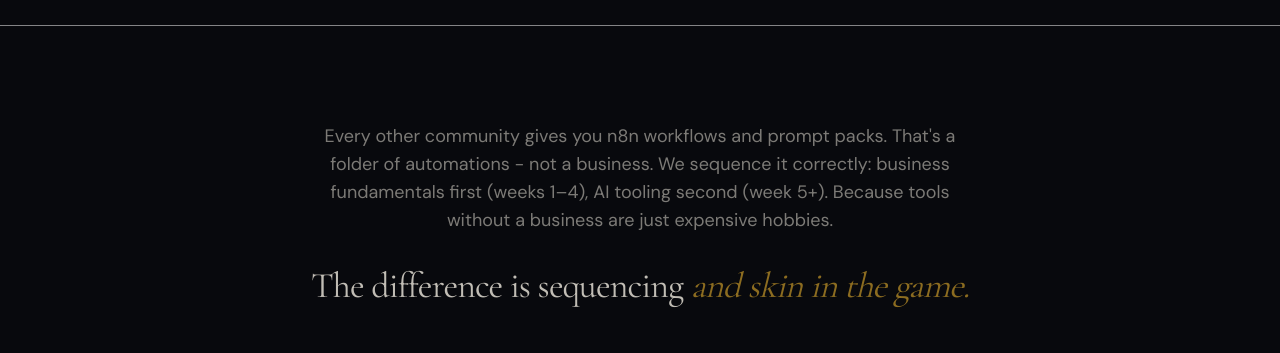
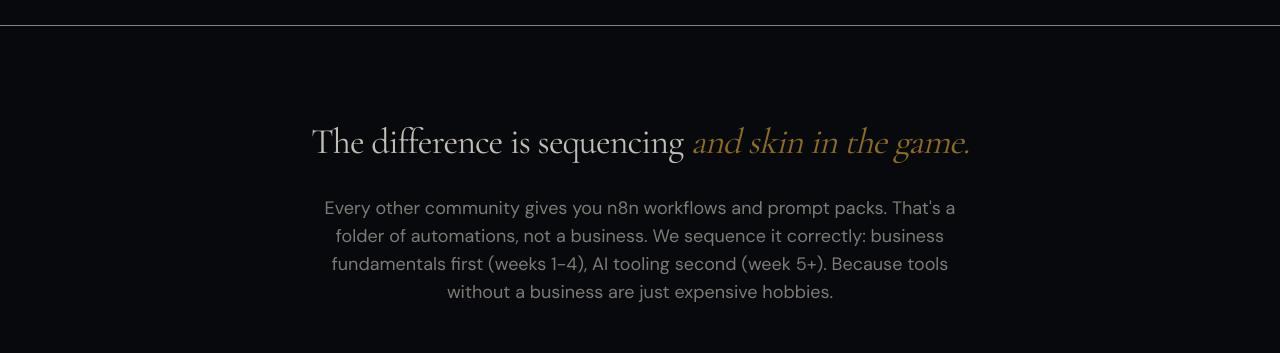
Before and after one commit to AI-Marketing-Services/aims-platform, a Next.js app: page / in a window 1280 px wide. Shown: the part 900-1253 px from the top of the page. Built offline with nearby package versions, Linux system fonts and the light colour scheme; no server answers.

Commit message:
fix: comparison section header above body text

```diff
--- a/src/components/community/ComparisonTable.tsx
+++ b/src/components/community/ComparisonTable.tsx
@@ -21,16 +21,16 @@ export function ComparisonTable() {
     <section className="relative py-20 sm:py-24 border-t border-line/50">
       <div className="mx-auto max-w-4xl px-4">
         <div className="text-center max-w-3xl mx-auto">
-          <p className="text-base sm:text-lg text-cream/50 leading-relaxed max-w-2xl mx-auto mb-8">
-            Every other community gives you n8n workflows and prompt packs. That&apos;s a
-            folder of automations - not a business. We sequence it correctly: business
-            fundamentals first (weeks 1–4), AI tooling second (week 5+). Because tools
-            without a business are just expensive hobbies.
-          </p>
           <h2 className="font-serif text-3xl sm:text-4xl text-cream/80 leading-[1.25] pb-2">
             The difference is sequencing{" "}
             <span className="text-aims-gold/70 italic">and skin in the game.</span>
           </h2>
+          <p className="mt-6 text-base sm:text-lg text-cream/50 leading-relaxed max-w-2xl mx-auto">
+            Every other community gives you n8n workflows and prompt packs. That&apos;s a
+            folder of automations, not a business. We sequence it correctly: business
+            fundamentals first (weeks 1-4), AI tooling second (week 5+). Because tools
+            without a business are just expensive hobbies.
+          </p>
         </div>
 
         <div className="mt-12 rounded-md border border-line/60 bg-surface/30 overflow-hidden">
```
